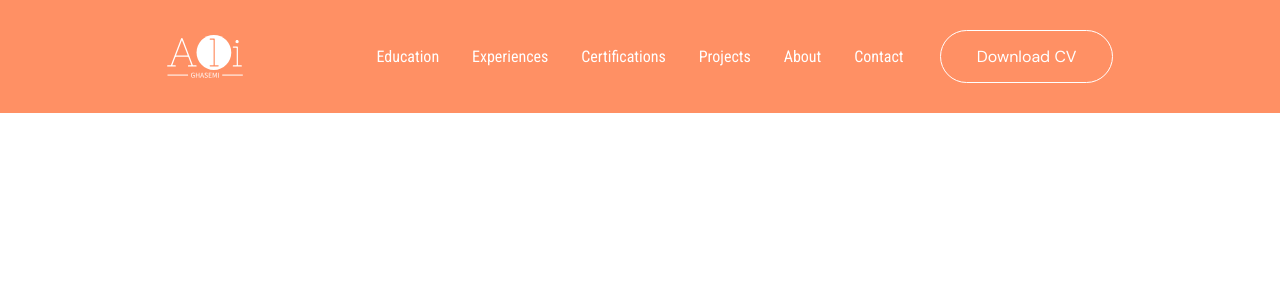
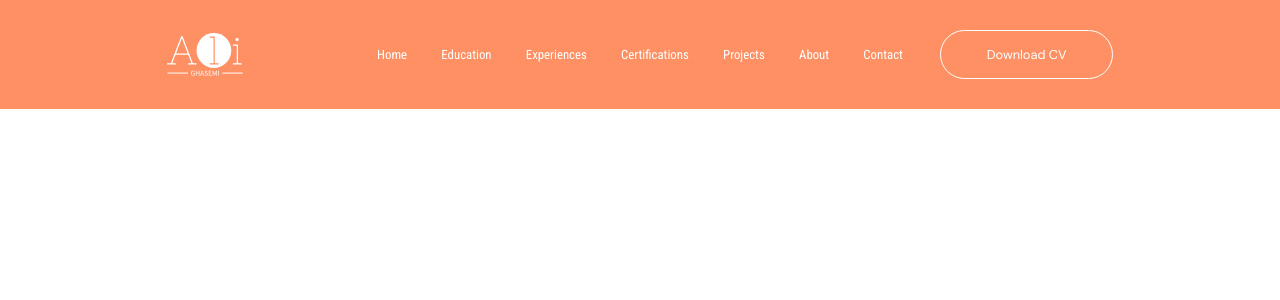
Before and after one commit to alighasemi78/alighasemi78.github.io, a React (Create React App) app: page / in a window 1280 px wide. Shown: the top 300 px of the page. Built offline with nearby package versions, Linux system fonts and the light colour scheme.

Commit message:
changed font size of nav and normal

```diff
--- a/src/components/Header.js
+++ b/src/components/Header.js
@@ -10,6 +10,7 @@ const Header = () => {
       <img src={hamburgerMenu} alt="hamburger menu" className="headerMenu" />
       <nav className="headerNav">
         <ul>
+          <li>Home</li>
           <li>Education</li>
           <li>Experiences</li>
           <li>Certifications</li>
--- a/src/index.css
+++ b/src/index.css
@@ -6,10 +6,10 @@
   --dmSans: "DM Sans", sans-serif;
   --regular: 400;
   --bold: 700;
-  --nav: var(--regular) 16px var(--robotoCondensed);
+  --nav: var(--regular) 1vw var(--robotoCondensed);
   --title: var(--regular) 70px var(--robotoCondensed);
   --subTitle: var(--regular) 30px var(--dmSans);
-  --normal: var(--regular) 16px var(--dmSans);
+  --normal: var(--regular) 1vw var(--dmSans);
   --sectionTitle: var(--regular) 50px var(--robotoCondensed);
   --cardTitle: var(--bold) 24px var(--robotoCondensed);
   --titleTablet: var(--regular) 40px var(--robotoCondensed);
--- a/src/styles/Button.css
+++ b/src/styles/Button.css
@@ -1,5 +1,5 @@
 .button {
-  padding: 15px 30px;
+  padding: 15px 0;
   font: var(--normal);
   border: 1px solid var(--other);
   border-radius: 50px;
@@ -11,5 +11,5 @@
 .button:hover {
   background-color: var(--other);
   color: var(--primary);
-  transition: 0.5s linear;
+  transition: 0.25s linear;
 }
--- a/src/styles/Header.css
+++ b/src/styles/Header.css
@@ -55,7 +55,7 @@
   .headerNav ul {
     list-style: none;
     display: grid;
-    grid-template-columns: repeat(6, auto);
+    grid-template-columns: repeat(7, auto);
     align-items: center;
   }
 
```
